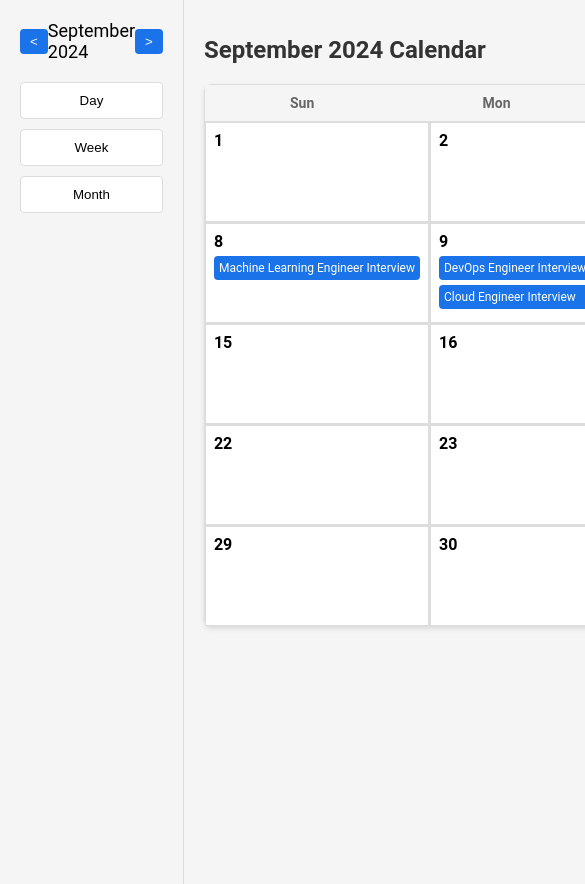
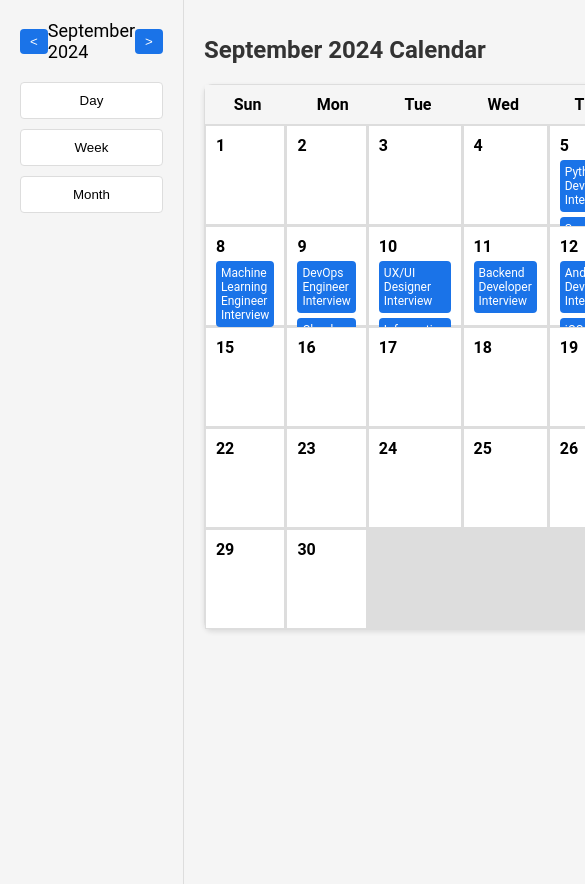
Before and after one commit to Dineshkarthi11/calender_design, a React (Create React App) app: page / in a window 390 px wide. Shown: the top 884 px of the page, 585 px wide, since content can reach past the window. Built offline with nearby package versions, Linux system fonts and the light colour scheme; the HTML template or start-up script is replaced by a standard one.

Commit message:
Calendar.css

```diff
--- a/src/components/Calendar.css
+++ b/src/components/Calendar.css
@@ -1,4 +1,3 @@
-/* Calendar Container */
 .calendar {
   display: grid;
   grid-template-rows: auto 1fr;
@@ -10,7 +9,6 @@
   margin: 0 auto;
 }
 
-/* Header (Days of the Week) */
 .header {
   display: grid;
   grid-template-columns: repeat(7, 1fr);
@@ -21,16 +19,10 @@
   border-bottom: 1px solid #ddd;
 }
 
-.day-name {
-  font-size: 14px;
-  color: #666;
-}
-
-/* Body (Dates Grid) */
 .body {
   display: grid;
   grid-template-columns: repeat(7, 1fr);
-  grid-auto-rows: 100px; /* Adjust the row height */
+  grid-auto-rows: 100px;
   gap: 1px;
   background-color: #ddd;
 }
@@ -41,11 +33,6 @@
   padding: 10px;
   border: 1px solid #ddd;
   cursor: pointer;
-  transition: background-color 0.3s;
-}
-
-.calendar-day:hover {
-  background-color: #f1f1f1;
 }
 
 .day-number {
@@ -54,7 +41,6 @@
   margin-bottom: 5px;
 }
 
-/* Event Style */
 .event {
   background-color: #1a73e8;
   color: white;
@@ -63,25 +49,4 @@
   font-size: 12px;
   margin-top: 5px;
   overflow: hidden;
-  white-space: nowrap;
-  text-overflow: ellipsis;
 }
-
-.event:hover {
-  background-color: #155ab6;
-}
-
-/* Responsive */
-@media (max-width: 768px) {
-  .calendar {
-    grid-template-rows: auto 1fr;
-  }
-
-  .header, .body {
-    grid-template-columns: repeat(7, 1fr);
-  }
-
-  .calendar-day {
-    padding: 8px;
-  }
-}
```
